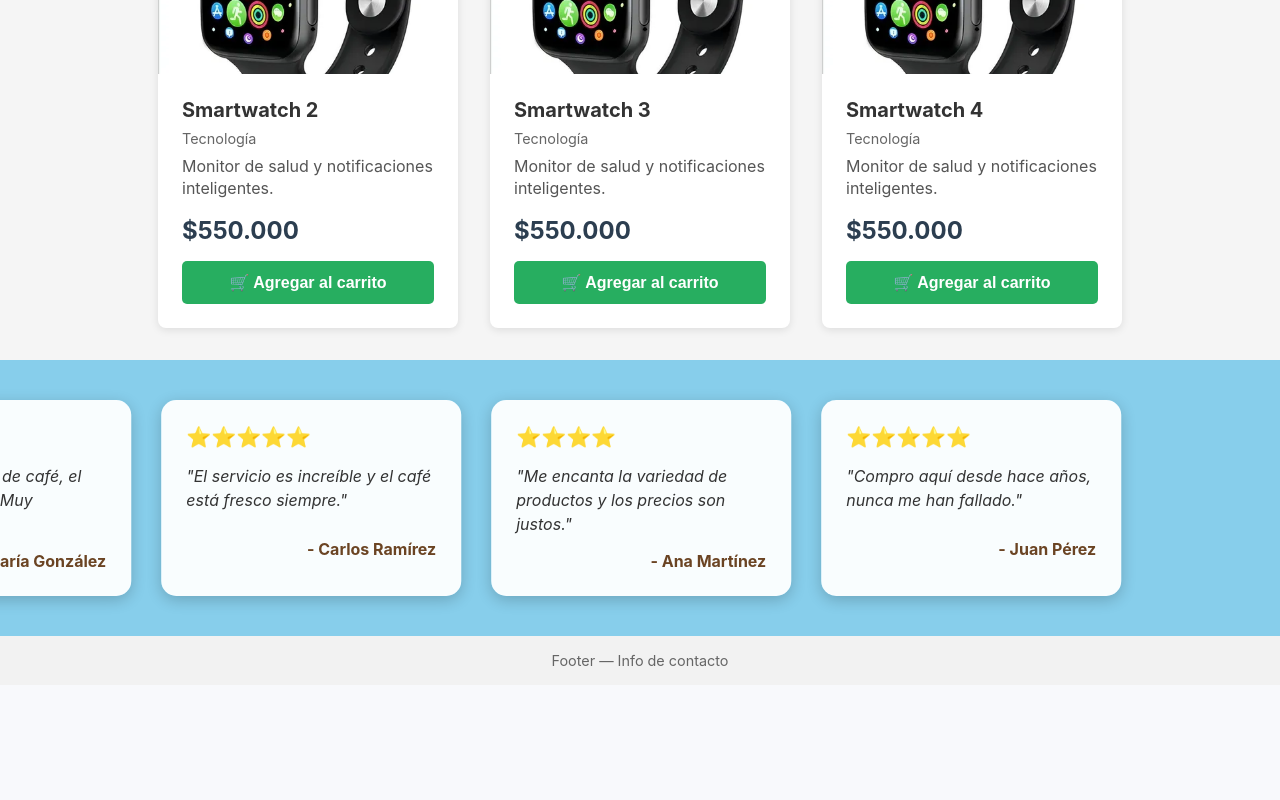
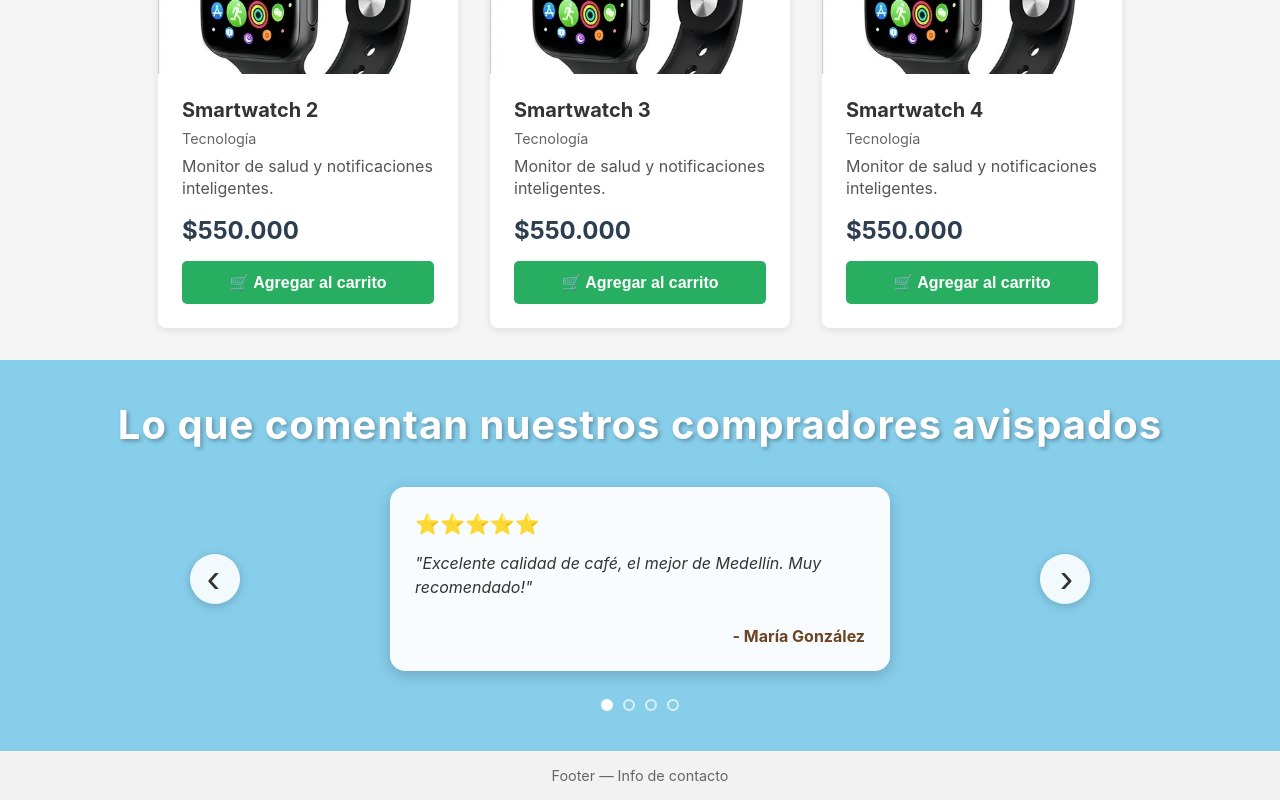
Before and after one commit to itsFr4nc0/tienda-don-berriondo, a React (Vite) app: page / in a window 1280 px wide. Shown: the part 798-1598 px from the top of the page. Before the commit the page ends 1483 px from the top, so only its background shows below. Built offline with nearby package versions, Linux system fonts and the light colour scheme.

Commit message:
Arreglo opiniones

```diff
--- a/src/components/OpinionesClientes.css
+++ b/src/components/OpinionesClientes.css
@@ -1,28 +1,86 @@
 .opiniones-banda {
     background: skyblue;
     padding: 40px 20px;
-    overflow: hidden;
+    position: relative;
+}
+/* Título de la sección */
+.opiniones-titulo {
+    text-align: center;
+    font-size: 2.5rem;
+    color: #fff;
+    margin: 0 0 30px 0;
+    font-weight: bold;
+    text-shadow: 2px 2px 4px rgba(0, 0, 0, 0.3);
+    letter-spacing: 1px;
+    animation: slideDown 0.8s ease;
+}
+
+@keyframes slideDown {
+    from {
+        opacity: 0;
+        transform: translateY(-20px);
+    }
+    to {
+        opacity: 1;
+        transform: translateY(0);
+    }
+}
+
+/* Responsive para el título */
+@media (max-width: 768px) {
+    .opiniones-titulo {
+        font-size: 1.8rem;
+    }
+}
+
+@media (max-width: 480px) {
+    .opiniones-titulo {
+        font-size: 1.4rem;
+    }
+}
+
+.opiniones-wrapper {
+    display: flex;
+    align-items: center;
+    justify-content: center;
+    gap: 20px;
+    max-width: 900px;
+    margin: 0 auto;
 }
 
 .opiniones-container {
     display: flex;
-    gap: 30px;
-    animation: scroll 20s linear infinite;
-    width: max-content;
+    justify-content: center;
+    align-items: center;
+    flex: 1;
+    min-height: 200px;
 }
 
 .opinion-card {
     background: rgba(255, 255, 255, 0.95);
     border-radius: 15px;
     padding: 25px;
-    min-width: 300px;
-    max-width: 300px;
+    width: 100%;
+    max-width: 500px;
     box-shadow: 0 4px 15px rgba(0, 0, 0, 0.2);
-    transition: transform 0.3s ease;
+    transition: all 0.3s ease;
+    animation: fadeIn 0.5s ease;
 }
 
 .opinion-card:hover {
     transform: translateY(-5px);
+    box-shadow: 0 6px 20px rgba(0, 0, 0, 0.25);
+}
+
+@keyframes fadeIn {
+    from {
+        opacity: 0;
+        transform: scale(0.95);
+    }
+    to {
+        opacity: 1;
+        transform: scale(1);
+    }
 }
 
 .estrellas {
@@ -45,16 +103,84 @@
     margin: 0;
 }
 
-@keyframes scroll {
-    0% {
-        transform: translateX(0);
+/* Flechas de navegación */
+.flecha {
+    background: rgba(255, 255, 255, 0.9);
+    border: none;
+    width: 50px;
+    height: 50px;
+    border-radius: 50%;
+    font-size: 2.5rem;
+    cursor: pointer;
+    display: flex;
+    align-items: center;
+    justify-content: center;
+    box-shadow: 0 2px 10px rgba(0, 0, 0, 0.2);
+    transition: all 0.3s ease;
+    color: #333;
+    flex-shrink: 0;
+}
+
+.flecha:hover {
+    background: white;
+    transform: scale(1.1);
+    box-shadow: 0 4px 15px rgba(0, 0, 0, 0.3);
+}
+
+.flecha:active {
+    transform: scale(0.95);
+}
+
+.flecha-izquierda {
+    padding-right: 3px;
+}
+
+.flecha-derecha {
+    padding-left: 3px;
+}
+
+/* Indicadores de puntos */
+.indicadores {
+    display: flex;
+    justify-content: center;
+    gap: 10px;
+    margin-top: 20px;
+}
+
+.indicador {
+    width: 12px;
+    height: 12px;
+    border-radius: 50%;
+    border: 2px solid rgba(255, 255, 255, 0.7);
+    background: transparent;
+    cursor: pointer;
+    transition: all 0.3s ease;
+    padding: 0;
+}
+
+.indicador:hover {
+    border-color: white;
+    transform: scale(1.2);
+}
+
+.indicador.activo {
+    background: white;
+    border-color: white;
+}
+
+/* Responsive */
+@media (max-width: 768px) {
+    .opiniones-wrapper {
+        gap: 10px;
     }
-    100% {
-        transform: translateX(-50%);
+
+    .flecha {
+        width: 40px;
+        height: 40px;
+        font-size: 2rem;
+    }
+
+    .opinion-card {
+        padding: 20px;
     }
 }
-
-/* Duplicar contenido para scroll infinito */
-.opiniones-container::after {
-    content: '';
-}
--- a/src/components/OpinionesClientes.tsx
+++ b/src/components/OpinionesClientes.tsx
@@ -1,4 +1,4 @@
-import React from 'react';
+import React, { useState } from 'react';
 import './OpinionesClientes.css';
 
 interface Opinion {
@@ -31,19 +31,79 @@ const OpinionesClientes: React.FC = () => {
         }
     ];
 
+    // Estado para controlar qué opinión se muestra
+    const [indiceActual, setIndiceActual] = useState(0);
+
+    // Función para ir a la opinión anterior
+    const anteriorOpinion = () => {
+        setIndiceActual((prevIndice) =>
+            prevIndice === 0 ? opiniones.length - 1 : prevIndice - 1
+        );
+    };
+
+    // Función para ir a la siguiente opinión
+    const siguienteOpinion = () => {
+        setIndiceActual((prevIndice) =>
+            prevIndice === opiniones.length - 1 ? 0 : prevIndice + 1
+        );
+    };
+
     const renderEstrellas = (cantidad: number) => {
         return '⭐'.repeat(cantidad);
     };
 
     return (
         <div className="opiniones-banda">
-            <div className="opiniones-container">
-                {opiniones.map((opinion, index) => (
-                    <div key={index} className="opinion-card">
-                        <div className="estrellas">{renderEstrellas(opinion.estrellas)}</div>
-                        <p className="comentario">"{opinion.comentario}"</p>
-                        <p className="nombre">- {opinion.nombre}</p>
+            <h2 className="opiniones-titulo">
+                 Lo que comentan nuestros compradores avispados
+            </h2>
+            <div className="opiniones-wrapper">
+                {/* Flecha izquierda */}
+                <button
+                    className="flecha flecha-izquierda"
+                    onClick={anteriorOpinion}
+                    aria-label="Opinión anterior"
+                >
+                    ‹
+                </button>
+
+                {/* Contenedor de opiniones */}
+                <div className="opiniones-container">
+                    <div
+                        className="opinion-card"
+                        key={indiceActual}
+                    >
+                        <div className="estrellas">
+                            {renderEstrellas(opiniones[indiceActual].estrellas)}
+                        </div>
+                        <p className="comentario">
+                            "{opiniones[indiceActual].comentario}"
+                        </p>
+                        <p className="nombre">
+                            - {opiniones[indiceActual].nombre}
+                        </p>
                     </div>
+                </div>
+
+                {/* Flecha derecha */}
+                <button
+                    className="flecha flecha-derecha"
+                    onClick={siguienteOpinion}
+                    aria-label="Opinión siguiente"
+                >
+                    ›
+                </button>
+            </div>
+
+            {/* Indicadores de puntos */}
+            <div className="indicadores">
+                {opiniones.map((_, index) => (
+                    <button
+                        key={index}
+                        className={`indicador ${index === indiceActual ? 'activo' : ''}`}
+                        onClick={() => setIndiceActual(index)}
+                        aria-label={`Ir a opinión ${index + 1}`}
+                    />
                 ))}
             </div>
         </div>
```
